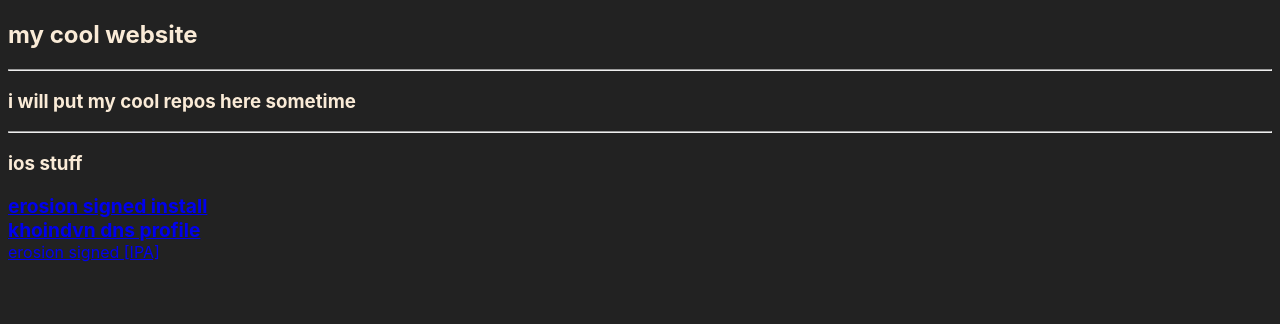
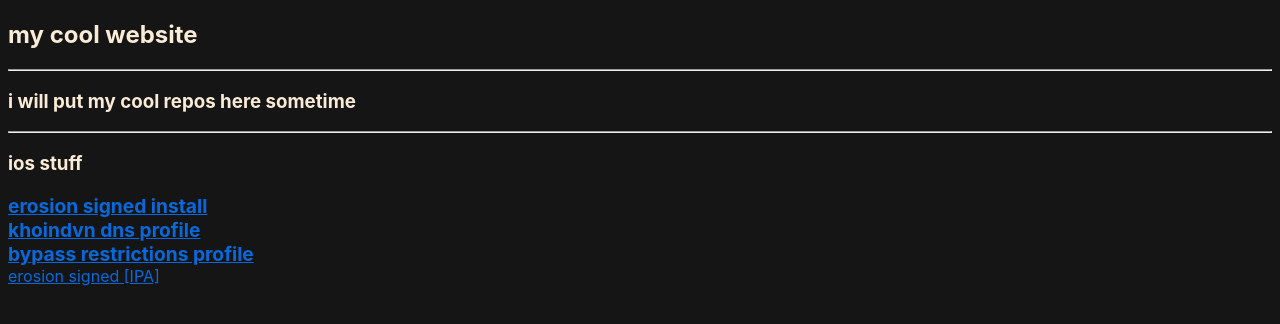
Before and after one commit to kodoomer/kodoomer.github.io, a plain HTML site: page index.html in a window 1280 px wide. Drawn offline with Linux system fonts and the dark colour scheme.

Commit message:
theme update + bypass

```diff
--- a/index.html
+++ b/index.html
@@ -12,8 +12,11 @@
 
       @media (prefers-color-scheme: dark) {
         body {
-          background: #222;
+          background: #151515;
           color: antiquewhite;
+        }
+        a {
+          color: #0969da !important;
         }
       }
     </style>
@@ -25,7 +28,8 @@
     <hr>
     <h3>ios stuff</h3>
     <big><b><a href="itms-services://?action=download-manifest&url=https://kodoomer.github.io/iosbs/erosion.plist">erosion signed install</a><br>
-    <a href='/iosbs/khoindvn.mobileconfig'>khoindvn dns profile</a></b></big><br>
+    <a href='/iosbs/khoindvn.mobileconfig'>khoindvn dns profile</a><br>
+    <a href='/iosbs/bypass.mobileconfig'>bypass restrictions profile</a><br></b></big>
     <a href="/iosbs/erosion.ipa">erosion signed [IPA]</a>
   </body>
 </html>
```
